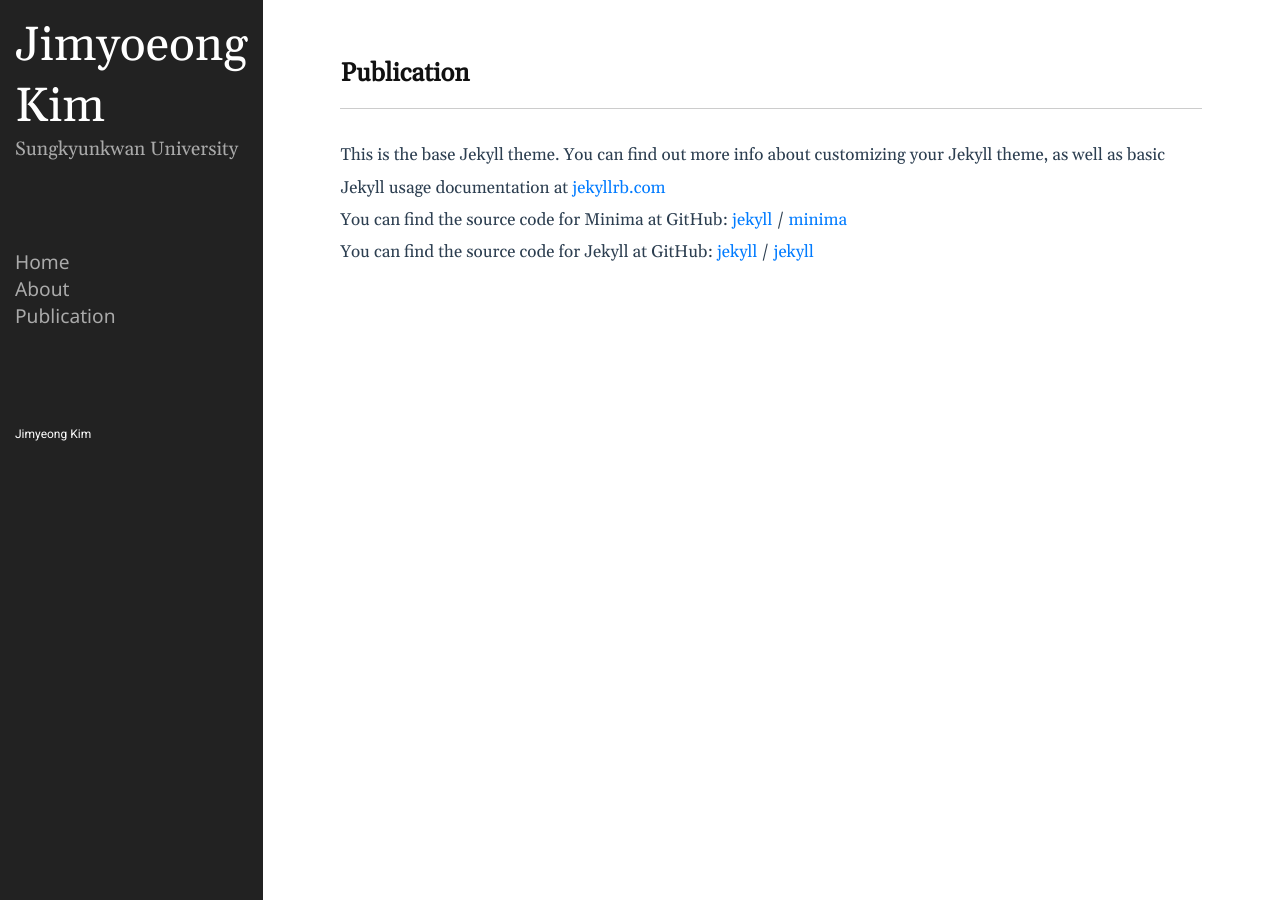
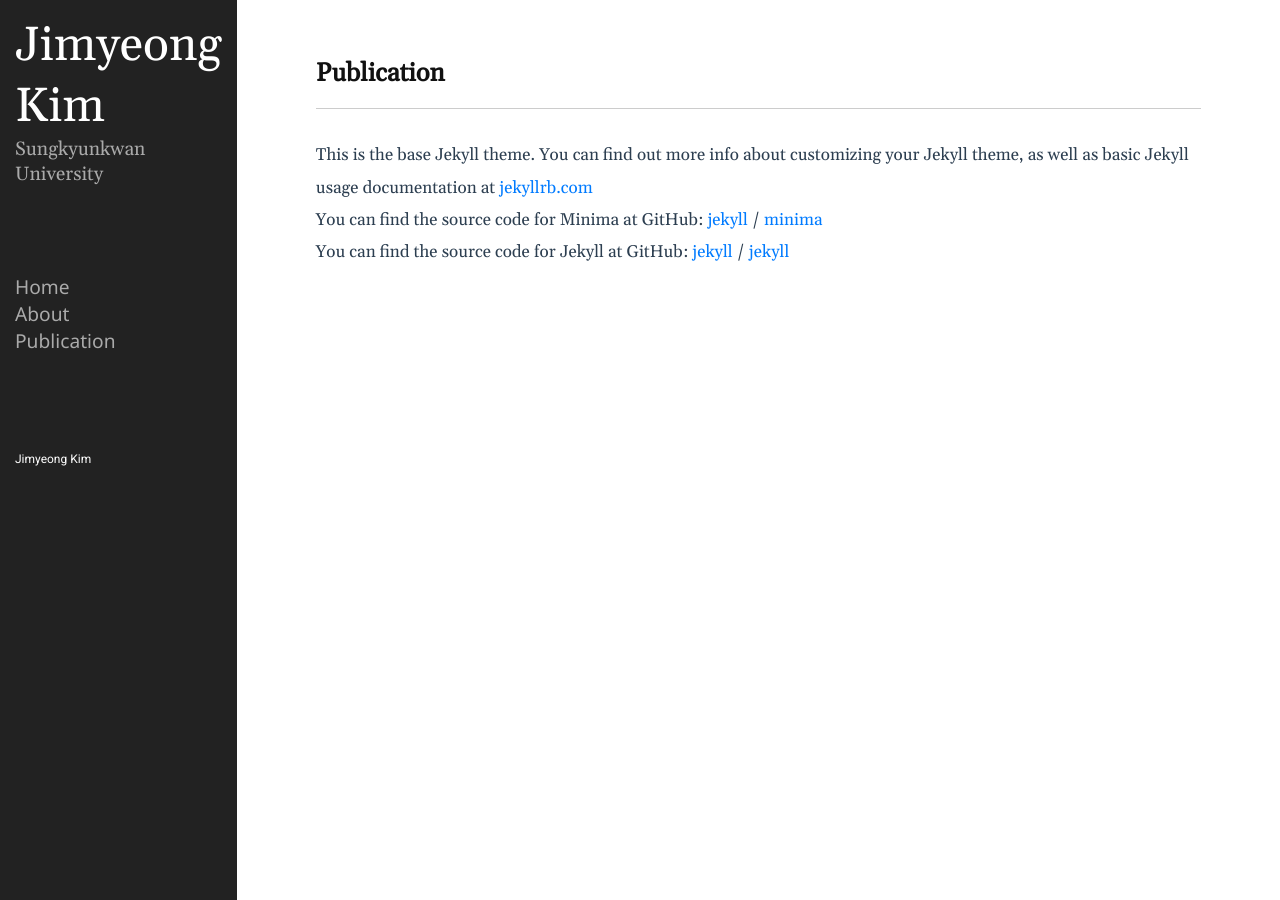
Before and after one commit to kimjimyeong93/kimjimyeong93.github.io, a Jekyll site: the page built from about.markdown, in a window 1280 px wide. Built offline with Jekyll 4.4.1, drawn with Linux system fonts in a browser that asks for light colours.

Commit message:
Update _config.yml

```diff
--- a/_config.yml
+++ b/_config.yml
@@ -18,7 +18,7 @@
 # You can create any custom variable you would like, and they will be accessible
 # in the templates via {{ site.myvariable }}.
 
-title: Jimyoeong Kim
+title: Jimyeong Kim
 email: jimkim@skku.edu
 description: >- # this means to ignore newlines until "baseurl:"
   Sungkyunkwan University
```
